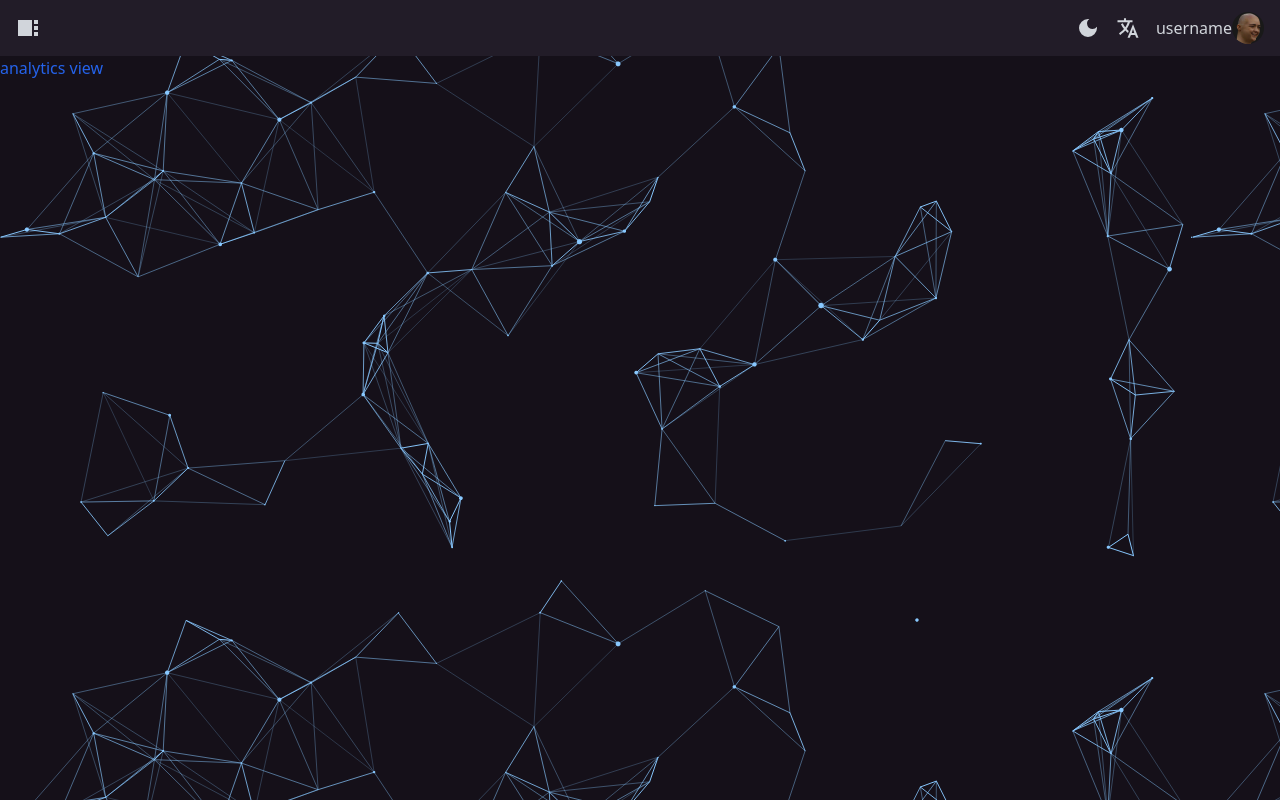
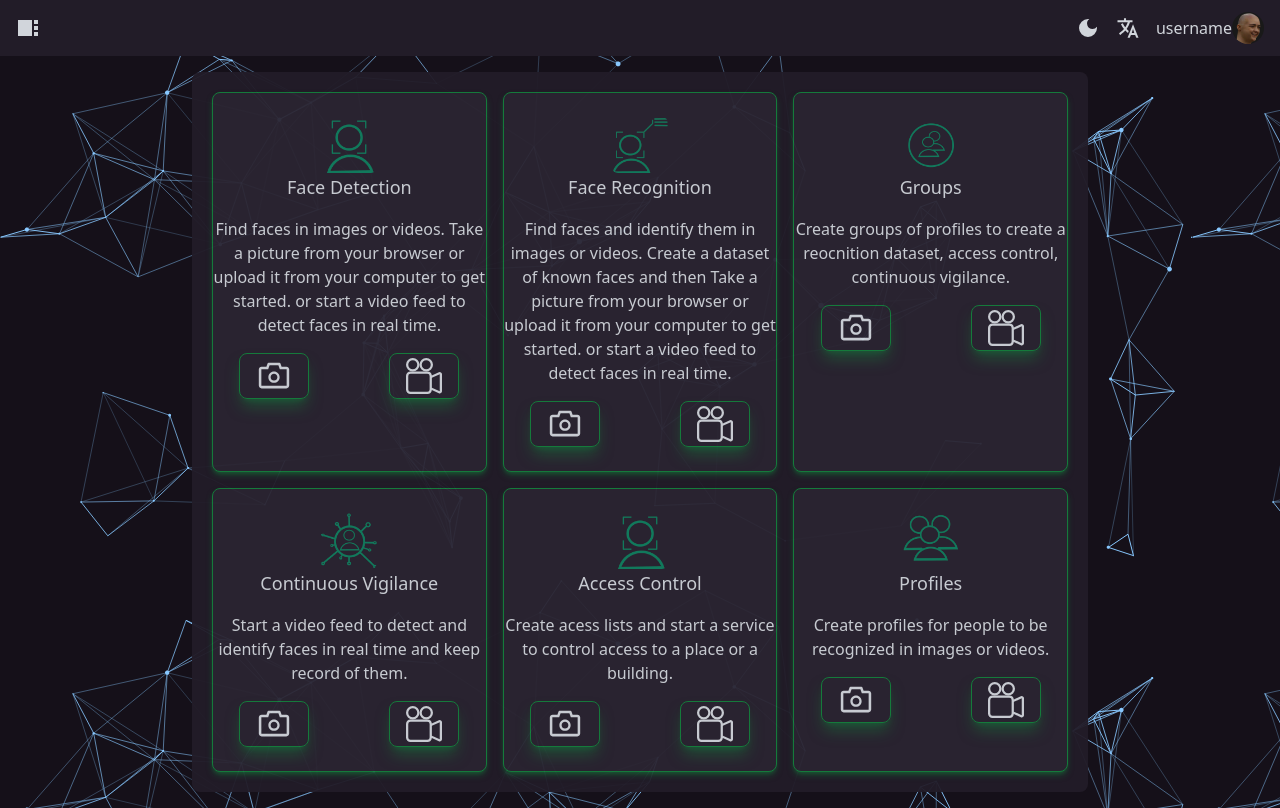
Before and after one commit to damsog/gnosis-frontend, a Next.js app: page /analytics in a window 1280 px wide. Built offline with nearby package versions, Linux system fonts and the light colour scheme.

Commit message:
Finished the base of the main view

```diff
--- /dev/null
+++ b/app/analytics/MainMenu.tsx
@@ -0,0 +1,52 @@
+import React from 'react';
+import MainMenuCard from './MainMenuCard';
+
+const MainMenu = () => {
+    return (
+        <div className='bg-[#221c28] p-5 opacity-95 rounded-lg my-[2vh] mx-[2vw] md:mx-[8vw] lg:mx-[15vw]'>
+            {/* Cards */}
+            <div className=' space-y-4 lg:space-y-0 lg:grid lg:grid-cols-3 lg:gap-4'>
+                <MainMenuCard
+                    title='Face Detection'
+                    description='Find faces in images or videos. Take a picture from your browser or upload it from your computer to get started.
+                    or start a video feed to detect faces in real time.'
+                    icon='/main_menu_images/face_detection_icon.png'
+                    className='bg-[#2b2532] hover:bg-[#302a36]'
+                />
+                <MainMenuCard
+                    title='Face Recognition'
+                    description='Find faces and identify them in images or videos. Create a dataset of known faces and then Take a picture from your browser or upload it from your computer to get started.
+                    or start a video feed to detect faces in real time.'
+                    icon='/main_menu_images/face_recognition_icon.png'
+                    className='bg-[#2b2532] hover:bg-[#302a36]'
+                />
+                <MainMenuCard
+                    title='Groups'
+                    description='Create groups of profiles to create a reocnition dataset, access control, continuous vigilance.'
+                    icon='/main_menu_images/groups_icon.png'
+                    className='bg-[#2b2532] hover:bg-[#302a36]'
+                />
+                <MainMenuCard
+                    title='Continuous Vigilance'
+                    description='Start a video feed to detect and identify faces in real time and keep record of them.'
+                    icon='/main_menu_images/continuous_vigilance_icon.png'
+                    className='bg-[#2b2532] hover:bg-[#302a36]'
+                />
+                <MainMenuCard
+                    title='Access Control'
+                    description='Create acess lists and start a service to control access to a place or a building.'
+                    icon='/main_menu_images/face_detection_icon.png'
+                    className='bg-[#2b2532] hover:bg-[#302a36]'
+                />
+                <MainMenuCard
+                    title='Profiles'
+                    description='Create profiles for people to be recognized in images or videos.'
+                    icon='/main_menu_images/profiles_icon.png'
+                    className='bg-[#2b2532] hover:bg-[#302a36]'
+                />
+            </div>
+        </div>
+    );
+};
+
+export default MainMenu;
--- a/app/analytics/layout.tsx
+++ b/app/analytics/layout.tsx
@@ -1,3 +1,4 @@
+import MainMenu from './MainMenu'
 import TopBar from './topBar'
 
 export default function RootLayout({
@@ -8,8 +9,10 @@ export default function RootLayout({
   return (
     <html>
       <body>
-        <TopBar />
-        {children}
+        <div>
+          <TopBar />
+          {children}
+        </div>
       </body>
     </html>
   )
--- a/app/analytics/page.tsx
+++ b/app/analytics/page.tsx
@@ -1,10 +1,9 @@
 import type { NextPage } from 'next'
+import MainMenu from './MainMenu';
 
 const AnalyticsPage: NextPage = () => {
     return (
-        <div>
-            <h1 className=' text-blue-600 '>analytics view</h1>
-        </div>
+            <MainMenu />
     );
 };
 
```
